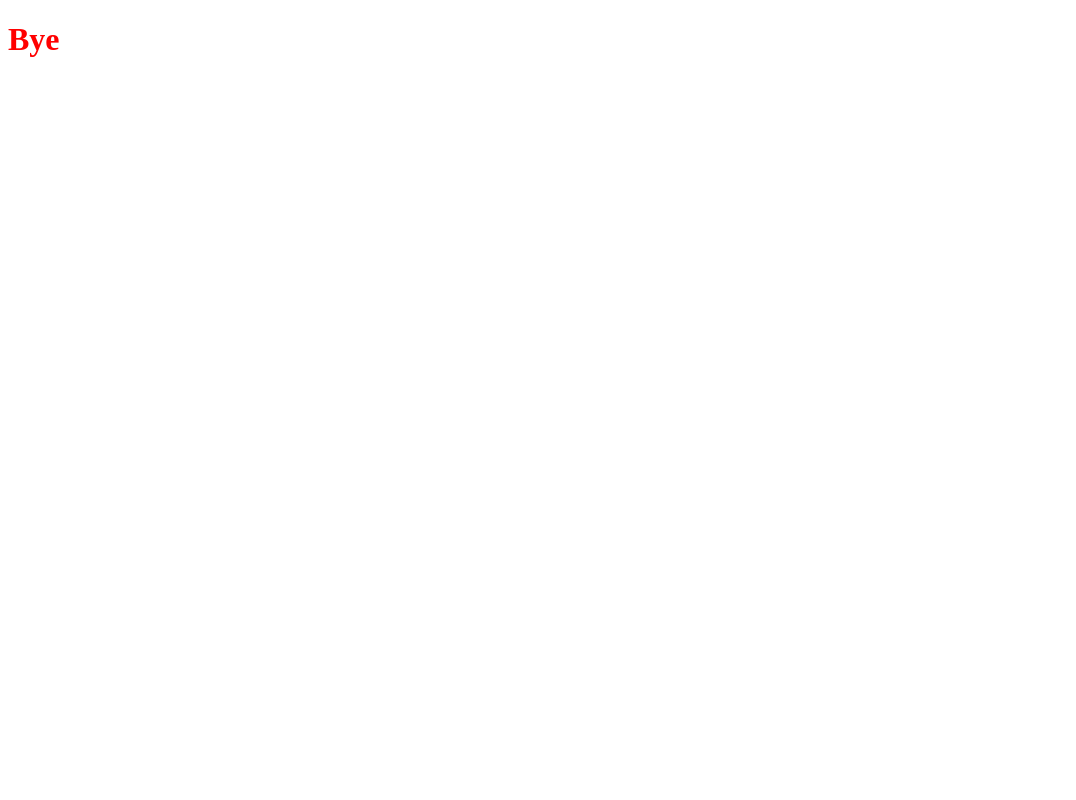
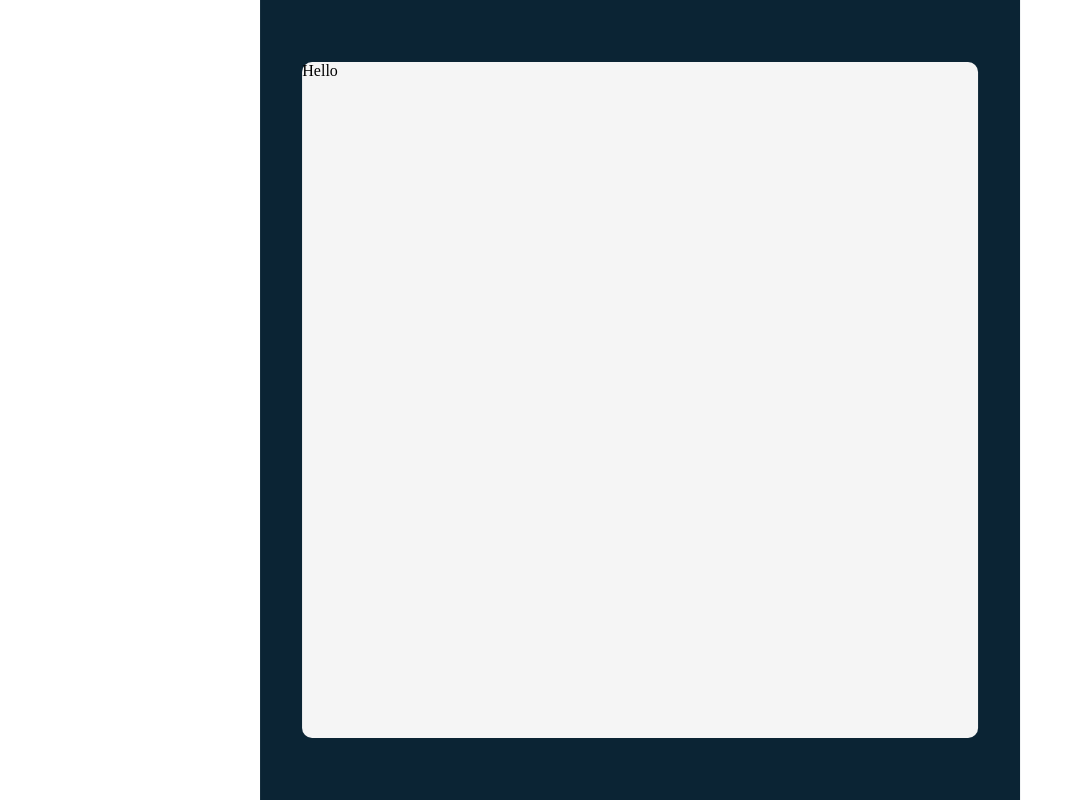
Before and after one commit to pianistoff/tenzies, a React app: page / in a window 1280 px wide. Shown: the whole page, without its empty margins (0-1076 px from the left). Built offline with nearby package versions, Linux system fonts and the light colour scheme.

Commit message:
Mark up and stylize the box

```diff
--- a/package.json
+++ b/package.json
@@ -4,6 +4,7 @@
   "description": "",
   "main": "index.js",
   "scripts": {
+    "deploy": "gh-pages -d dist",
     "serve": "webpack serve --mode development",
     "build": "webpack --mode production"
   },
@@ -17,8 +18,9 @@
   "bugs": {
     "url": "https://github.com/pianistoff/tenzies/issues"
   },
-  "homepage": "https://github.com/pianistoff/tenzies#readme",
+  "homepage": "https://pianistoff.github.io/tenzies/",
   "dependencies": {
+    "@fontsource/karla": "^4.5.8",
     "react": "^18.2.0",
     "react-dom": "^18.2.0"
   },
@@ -31,6 +33,7 @@
     "favicons": "^6.2.2",
     "favicons-webpack-plugin": "^5.0.2",
     "file-loader": "^6.2.0",
+    "gh-pages": "^4.0.0",
     "mini-css-extract-plugin": "^2.6.1",
     "style-loader": "^3.3.1",
     "webpack": "^5.73.0",
--- a/src/App.js
+++ b/src/App.js
@@ -2,6 +2,10 @@ import React from "react";
 
 export default function App() {
     return (
-        <h1>Bye</h1>
+        <main className="main">
+            <div className="outer-box">
+                <div className="inner-box">Hello</div>
+            </div>
+        </main>
     )
 }
--- a/src/index.js
+++ b/src/index.js
@@ -2,6 +2,7 @@ require("file-loader?name=[name].[ext]!./index.html");
 import React from "react";
 import { createRoot } from "react-dom/client";
 import App from "./App";
+import "@fontsource/karla/700.css";
 import "./styles.css";
 
 const root = createRoot(document.querySelector("#root"));
--- /dev/null
+++ b/src/old-styles.css
@@ -0,0 +1,20 @@
+* {
+    margin: 0;
+}
+
+.outer-box {
+    position: absolute;
+    left: 50%;
+    top: 50%;
+    transform: translate(-50%, -50%);
+    background: #0b2434;
+    height: 40vw;
+    width: 37.9947vw;
+    max-width: 100%;
+    max-height: 100%;
+}
+
+.inner-box {
+    background: #f5f5f5;
+    border-radius: 10px;
+}
--- a/src/styles.css
+++ b/src/styles.css
@@ -1,3 +1,35 @@
-h1 {
-    color: red;
+* {
+    margin: 0;
 }
+
+.outer-box {
+    position: absolute;
+    left: 50%;
+    top: 50%;
+    transform: translate(-50%, -50%);
+    background: #0b2434;
+    display: flex;
+    justify-content: center;
+    align-items: center;
+}
+
+.inner-box {
+    background: #f5f5f5;
+    border-radius: 10px;
+    width: 88.8889%;
+    height: 84.4327%;
+}
+
+@media (orientation: landscape) {
+    .outer-box {
+        height: 100vh;
+        width: 94.9868vh;
+    }
+}
+
+@media (orientation: portrait) {
+    .outer-box {
+        width: 100vw;
+        height: 105.2778vw;
+    }
+}
```
Also changed, not shown: 1 other file (tests, documents, lock files or other folders).
